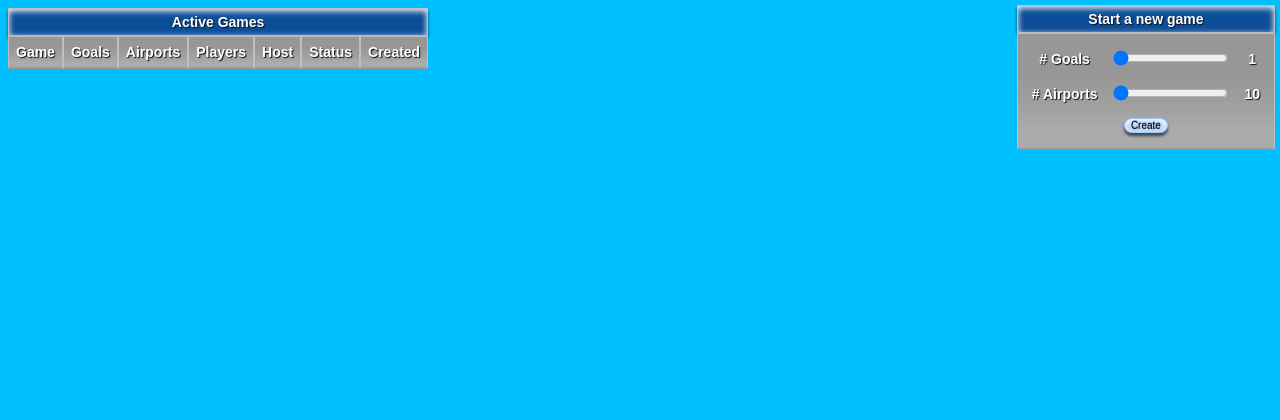
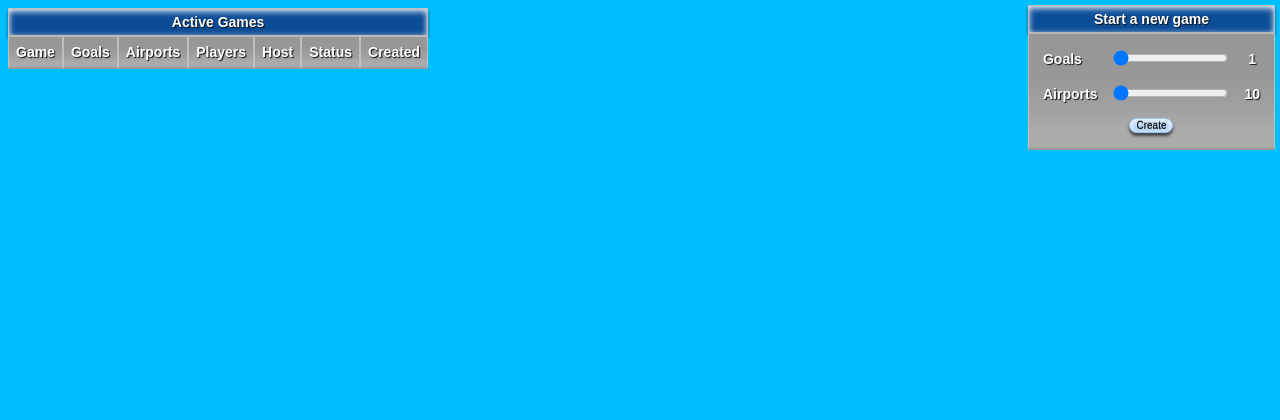
Before and after one commit to enku/airport, a Django app: template djangoproject/airport/templates/airport/games.html in a window 1280 px wide. Shown: the top 420 px of the page. Run offline with Django 3.2, Linux system fonts and the light colour scheme; the template is opened without the code that fills it, so the values that code supplies are empty; some web fonts are replaced.

Commit message:
Left-align headings in "Start a new game" widget

```diff
--- a/djangoproject/airport/templates/airport/games.css
+++ b/djangoproject/airport/templates/airport/games.css
@@ -122,6 +122,10 @@ a#start_game {
     margin: 0;
 }
 
+.left {
+    text-align: left;
+}
+
 input[type="submit"] {
     font-weight: normal;
 }
--- a/djangoproject/airport/templates/airport/games.html
+++ b/djangoproject/airport/templates/airport/games.html
@@ -41,7 +41,7 @@
         <tbody><tr><td>
             <table class="nostyle">
                 <tr>
-                    <td># Goals</td>
+                    <td class="left">Goals</td>
                     <td><input id="goals_range"
                         name="goals"
                         type="range"
@@ -52,7 +52,7 @@
                     <td id="goals_count">1</td>
                 </tr>
                 <tr>
-                    <td># Airports</td>
+                    <td class="left">Airports</td>
                     <td><input id="airports_range"
                         name="airports"
                         type="range"
```
